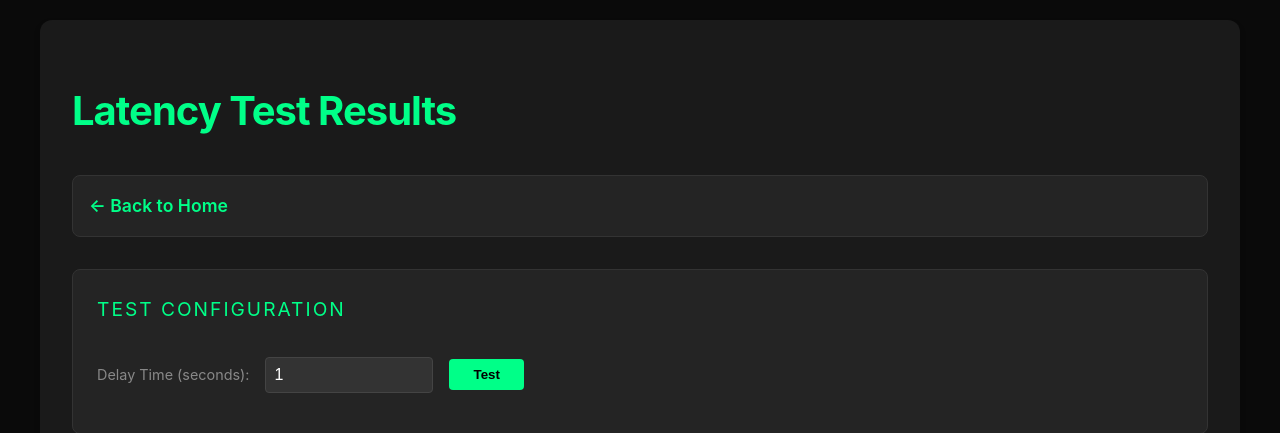
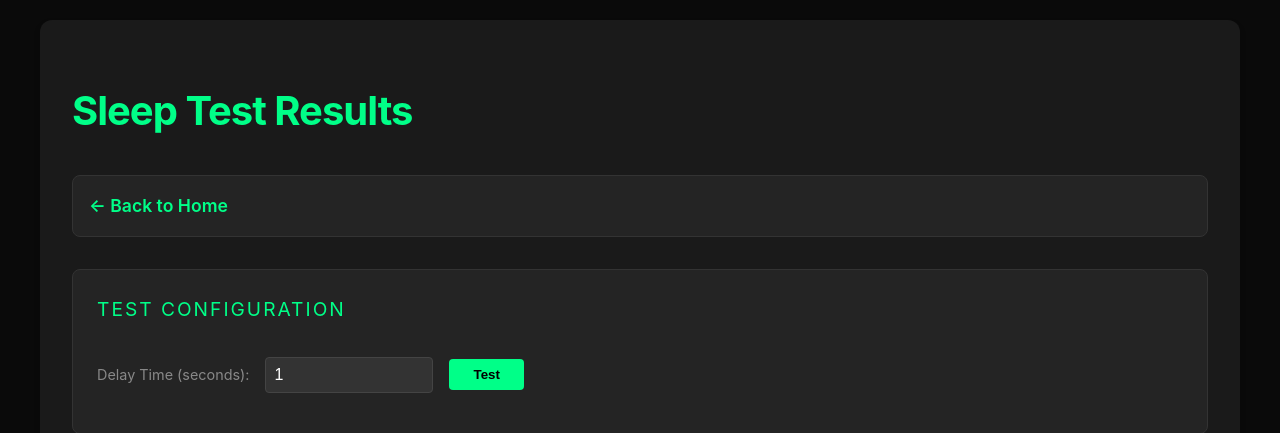
Before and after one commit to myonekawa1090/Flask, a Flask app: page /sleep/ in a window 1280 px wide. Shown: the top 433 px of the page. Run offline with Flask 3, Linux system fonts and the light colour scheme.

Commit message:
change name to sleep test

```diff
--- a/templates/index.html
+++ b/templates/index.html
@@ -47,7 +47,7 @@
             <li>
                 <a href="/sleep/" class="nav-link">
                     <div>
-                        <span class="link-title">Latency Test</span>
+                        <span class="link-title">Sleep Test</span>
                         <span class="status-badge">SLEEP</span>
                         <div class="link-description">Set custom response delay (?v=seconds)</div>
                     </div>
--- a/templates/sleep.html
+++ b/templates/sleep.html
@@ -3,7 +3,7 @@
 <head>
     <meta charset="UTF-8">
     <meta name="viewport" content="width=device-width, initial-scale=1.0">
-    <title>Network Testing Suite - Latency Test</title>
+    <title>Network Testing Suite - Sleep Test</title>
     <link rel="stylesheet" href="{{ url_for('static', filename='css/style.css') }}">
     <style>
         /* 前回と同じスタイル定義をここに含める */
@@ -29,7 +29,7 @@
 </head>
 <body>
     <div class="container">
-        <h1>Latency Test Results</h1>
+        <h1>Sleep Test Results</h1>
         <a href="/" class="nav-link" style="margin-bottom: 2rem;">
             <div>
                 <span class="link-title">← Back to Home</span>
```
Also changed, not shown: 1 other file.
